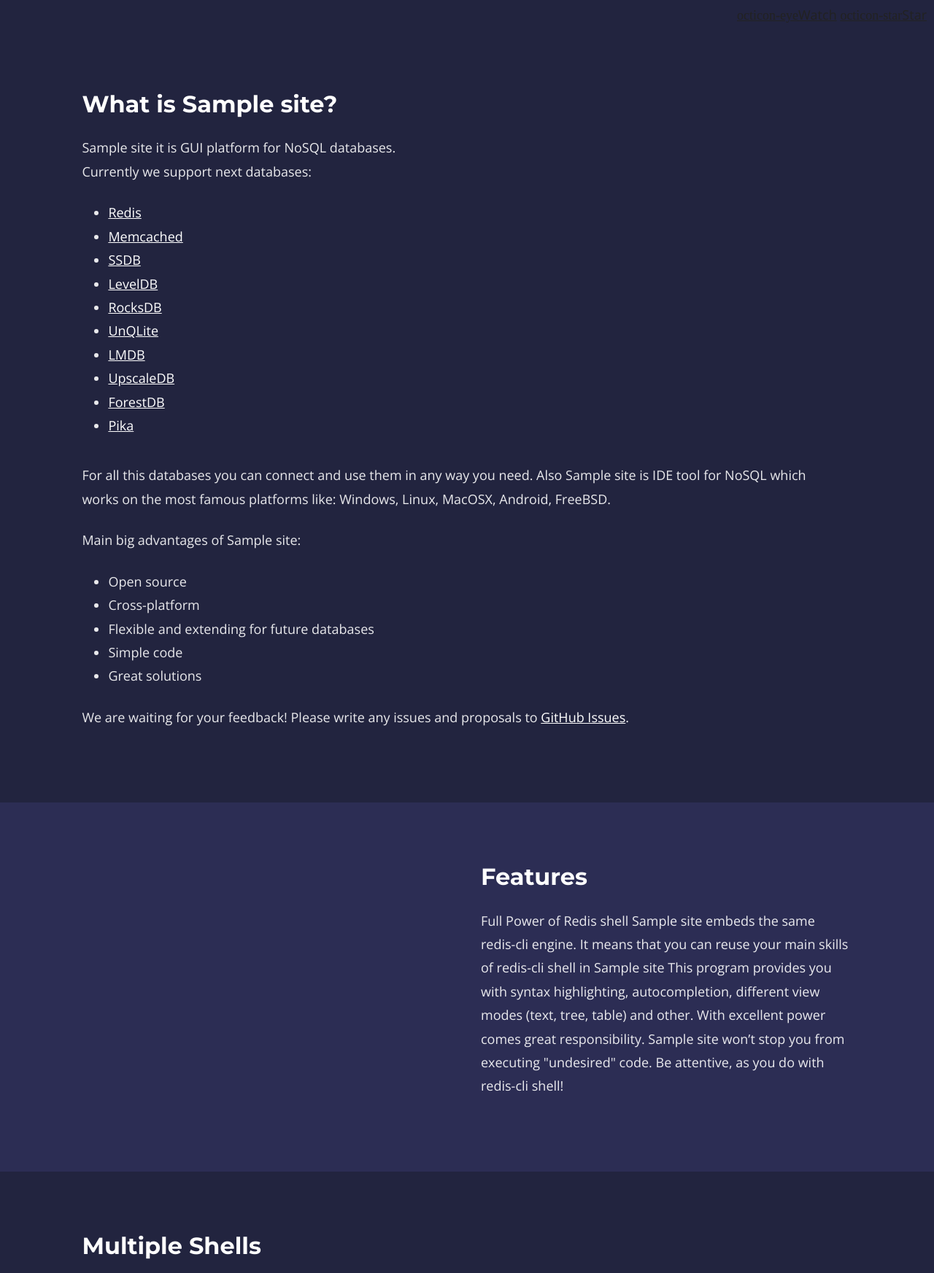
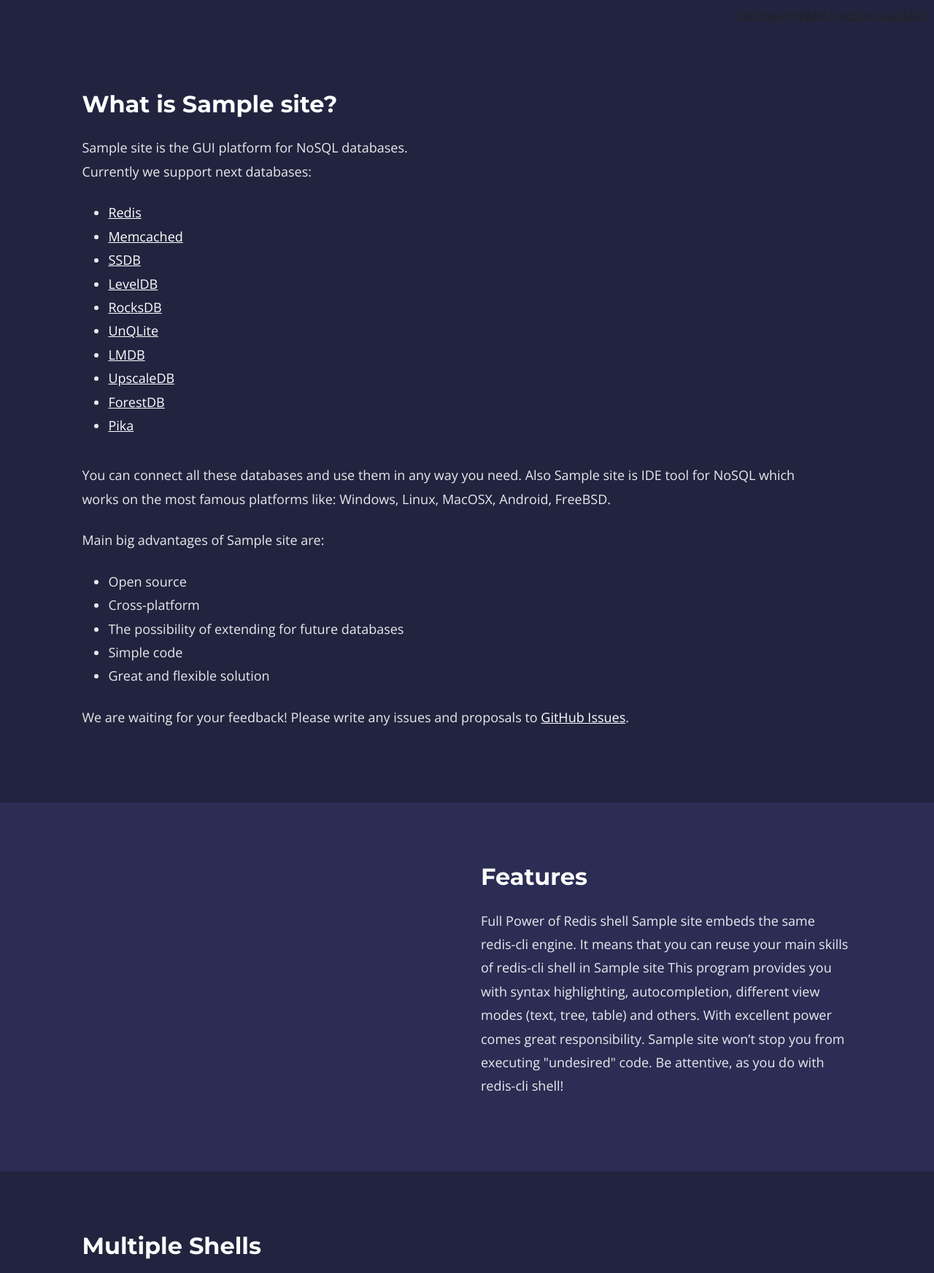
Before and after one commit to fastogt/fastonosql_site, a Node project: template views/index.ejs in a window 1280 px wide. Shown: the part 367-2112 px from the top of the page at 73% size. Run offline with Node 20 templates, Linux system fonts and the light colour scheme; the template is opened without the code that fills it: most values are stand-ins (such as "Sample title", 1, 10 or a date in 2020); some libraries are stand-ins or nearby versions.

Commit message:
Review text

```diff
--- a/views/anonim_users_downloads.ejs
+++ b/views/anonim_users_downloads.ejs
@@ -36,7 +36,8 @@
 
         function download(os, platform, package_extension) {
             ga('send', 'event', 'Download', 'Anonim user download for ' + os, 'Download Page');
-            location.href = '/trial_users_downloads/' + os + '/<%= project.name_lowercase %>-<%= project.version %>-' + platform + package_extension;
+            // location.href = '/trial_users_downloads/' + os + '/<%= project.name_lowercase %>-<%= project.version %>-' + platform + package_extension;
+            location.href = '/login';
         }
     </script>
 </head>
--- a/views/index.ejs
+++ b/views/index.ejs
@@ -95,7 +95,7 @@
                 <div class="column six">
                     <h2>What is <%- site.title %>?</h2>
                     <p>
-                        <%- site.title %> it is GUI platform for NoSQL databases. Currently we support next databases:
+                        <%- site.title %> is the GUI platform for NoSQL databases. Currently we support next databases:
                     </p>
                     <ul>
                         <li><a href="http://redis.io" target="_blank">Redis</a></li>
@@ -139,22 +139,20 @@
                 </div>
                 <div class="column">
                     <p>
-                        For all this databases you can connect and use them in any way you need.
-                        Also <%- site.title %> is IDE tool for NoSQL which works on the most famous platforms like:
-                        Windows,
-                        Linux, MacOSX,
+                        You can connect all these databases and use them in any way you need. Also <%- site.title %> is
+                        IDE tool for NoSQL which works on the most famous platforms like: Windows, Linux, MacOSX,
                         Android, FreeBSD.
                     </p>
                     <p>
-                        Main big advantages of <%- site.title %>:
+                        Main big advantages of <%- site.title %> are:
                     </p>
                     <p>
                     <ul>
                         <li>Open source</li>
                         <li>Cross-platform</li>
-                        <li>Flexible and extending for future databases</li>
+                        <li>The possibility of extending for future databases</li>
                         <li>Simple code</li>
-                        <li>Great solutions</li>
+                        <li>Great and flexible solution</li>
                     </ul>
                     </p>
                     <p>
@@ -170,16 +168,11 @@
                 <div class="column six push-six last-special">
                     <h2>Features</h2>
                     <p> Full Power of Redis shell <%- site.title %> embeds the same redis-cli engine. It means that you
-                        can
-                        reuse your
-                        main skills of redis-cli shell in <%- site.title %>
-                        This program provides you with syntax highlighting, autocompletion, different view modes (text,
-                        tree, table)
-                        and other. With excellent power comes
-                        great responsibility. <%- site.title %> won’t stop you from executing "undesired" code. Be
-                        attentive,
-                        as you do
-                        with redis-cli shell!</p>
+                        can reuse your main skills of redis-cli shell in <%- site.title %> This program provides you
+                        with syntax highlighting, autocompletion, different view modes (text, tree, table) and others.
+                        With excellent power comes great responsibility. <%- site.title %> won’t stop you from executing
+                        "undesired" code. Be attentive, as you do with redis-cli shell!
+                    </p>
                 </div>
                 <div class="side-mockup left-mockup animation">
                     <div class="slider desktop-slider">
@@ -234,11 +227,10 @@
             <div class="row-content buffer even clear-after">
                 <div class="column six">
                     <h2>Redis Cluster support</h2>
-                    <p> Redis Cluster provides a way to run a Redis installation where data is automatically sharded
-                        across
+                    <p> Redis Cluster provides a way to run Redis server where data is automatically shared across
                         multiple Redis nodes. <%- site.title %> is able to work with Redis Cluster, we support discovery
-                        functionality and
-                        you can work with cluster as one server.</p>
+                        functionality and you can work with cluster as one server.
+                    </p>
                 </div>
                 <div class="side-mockup right-mockup animation">
                     <div class="slider desktop-slider">
@@ -253,10 +245,10 @@
             <div class="row-content buffer even clear-after">
                 <div class="column six push-six last-special">
                     <h2>Access your server using SSH protocol</h2>
-                    <p>Access your server using SSH protocol
-                        You are able to connect to <strong>server via SSH tunnel</strong>. We support two methods of
-                        authentication:
-                        with password and with private key.</p>
+                    <p>Access your server using SSH protocol You are able to connect to <strong>server via SSH
+                            tunnel</strong>. We support two methods of authentication: with password and with private
+                        key.
+                    </p>
                 </div>
                 <div class="side-mockup left-mockup animation">
                     <div class="slider desktop-slider" data-autoplay="5000">
@@ -290,9 +282,9 @@
             <div class="row-content buffer even clear-after">
                 <div class="column six push-six last-special">
                     <h2>SSDB support</h2>
-                    <p><a href="http://ssdb.io">SSDB</a> is a high performance NoSQL database supporting many data
-                        structures, an
-                        alternative to Redis, and now our program can work with it.</p>
+                    <p><a href="http://ssdb.io">SSDB</a> is a high productive NoSQL database supporting many data
+                        structures, an alternative to Redis, and now our program can work with it.
+                    </p>
                 </div>
                 <div class="side-mockup left-mockup animation">
                     <div class="slider desktop-slider">
--- a/views/profile.ejs
+++ b/views/profile.ejs
@@ -104,7 +104,7 @@
                             </li>
                         </ul>
                         <a href="/registered_users_downloads"
-                           class="btn btn-success download btn-subscription">Download</a>
+                           class="btn btn-success download btn-subscription" disabled>Not available</a></br> ONLY SUBSCRIPTION</a>
                     </div>
                 </div>
                 <div class="col-sm-3 box-subscription">
```
